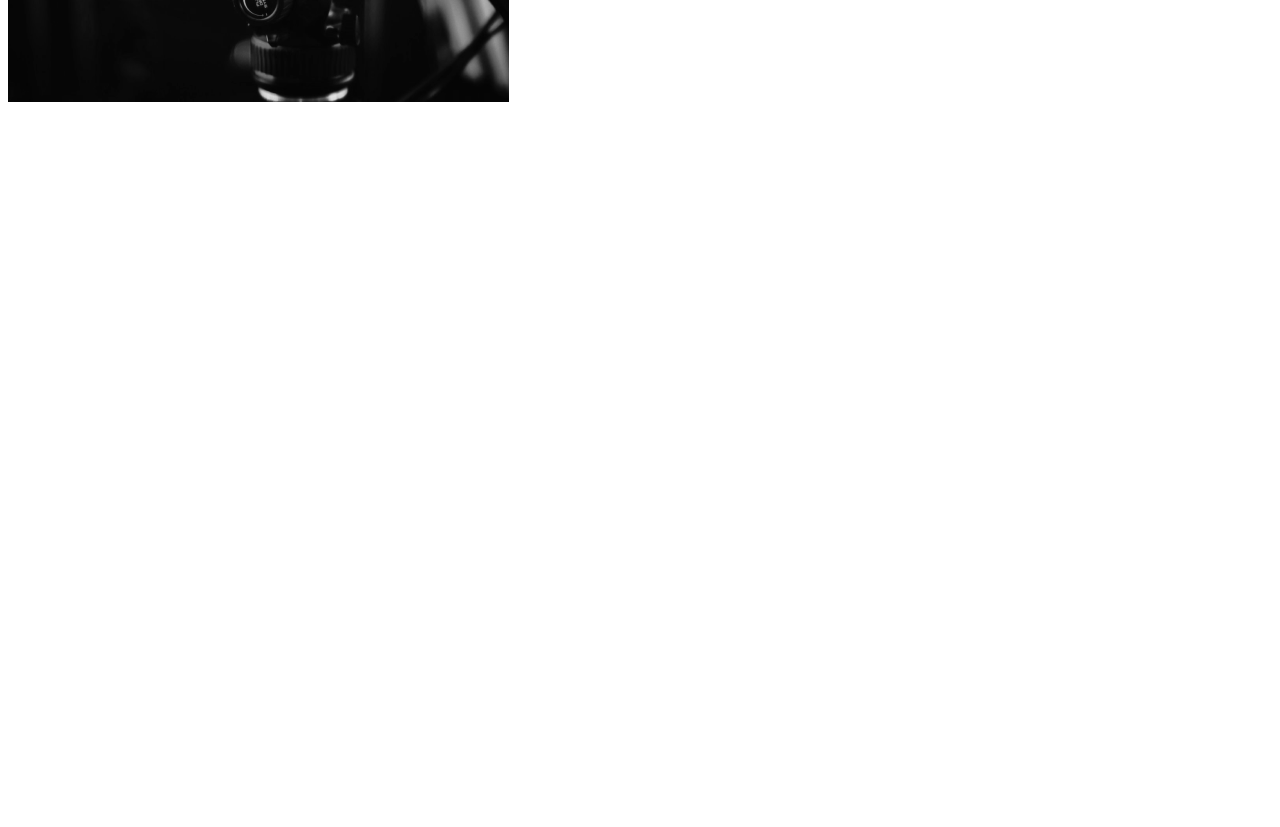
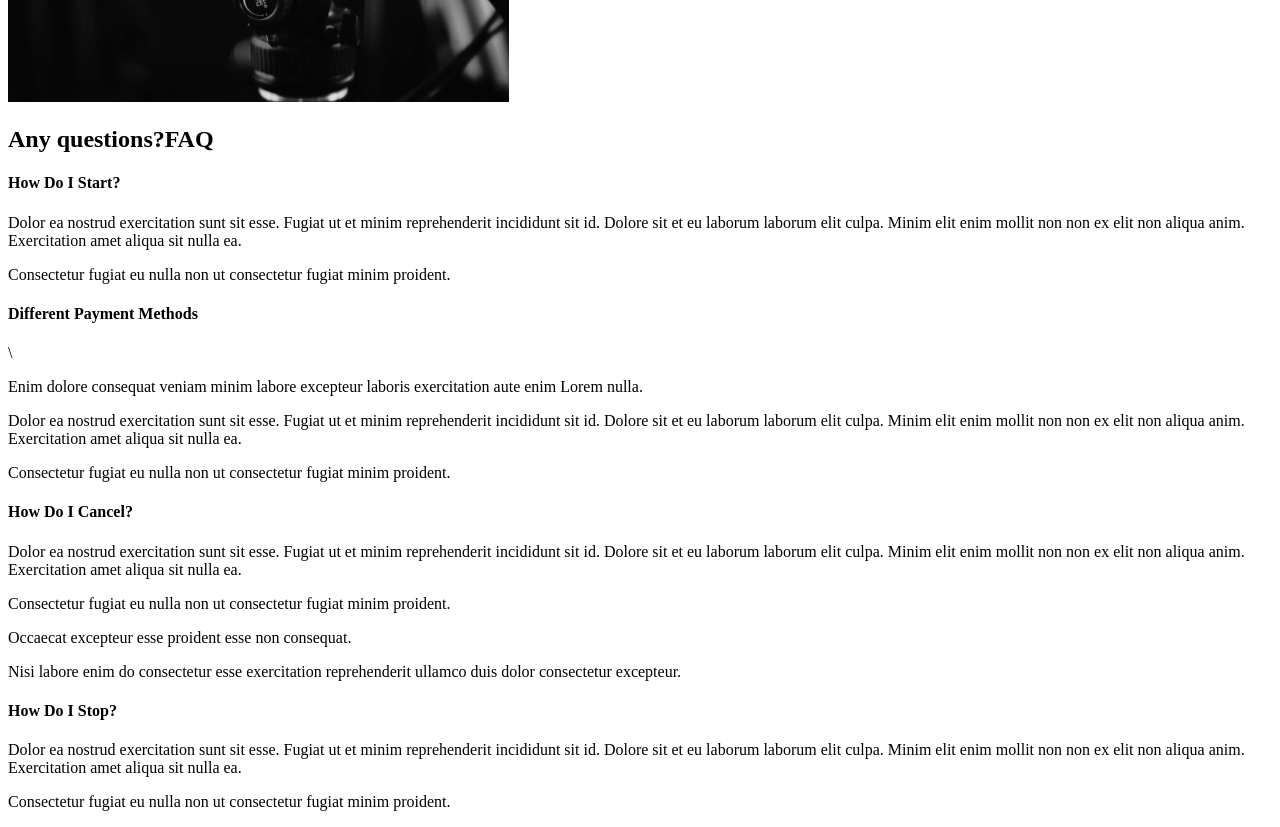
Before and after one commit to GeorgiPetrushev/creative-react-web, a React (Create React App) app: page / in a window 1280 px wide. Shown: the part 2280-3107 px from the top of the page. Before the commit the page ends 2394 px from the top, so only its background shows below. Built offline with nearby package versions, Linux system fonts and the light colour scheme.

Commit message:
add Faq Section

```diff
--- /dev/null
+++ b/src/components/FaqSection.js
@@ -0,0 +1,43 @@
+import React from 'react';
+
+const FaqSection = () => {
+    return(
+        <div className="faq">
+            <h2>Any questions?<span>FAQ</span></h2>
+            <div className="question">
+                <h4>How Do I Start?</h4>
+                <div className='answer'>
+                    <p>Dolor ea nostrud exercitation sunt sit esse. Fugiat ut et minim reprehenderit incididunt sit id. Dolore sit et eu laborum laborum elit culpa. Minim elit enim mollit non non ex elit non aliqua anim. Exercitation amet aliqua sit nulla ea.</p>
+                    <p>Consectetur fugiat eu nulla non ut consectetur fugiat minim proident.</p>
+                </div>
+            </div>
+            <div className="question">
+                <h4>Different Payment Methods</h4>
+                <div className='answer'>\
+                    <p>Enim dolore consequat veniam minim labore excepteur laboris exercitation aute enim Lorem nulla.</p>
+                    <p>Dolor ea nostrud exercitation sunt sit esse. Fugiat ut et minim reprehenderit incididunt sit id. Dolore sit et eu laborum laborum elit culpa. Minim elit enim mollit non non ex elit non aliqua anim. Exercitation amet aliqua sit nulla ea.</p>
+                    <p>Consectetur fugiat eu nulla non ut consectetur fugiat minim proident.</p>
+                </div>
+            </div>
+            <div className="question">
+                <h4>How Do I Cancel?</h4>
+                <div className='answer'>
+                    <p>Dolor ea nostrud exercitation sunt sit esse. Fugiat ut et minim reprehenderit incididunt sit id. Dolore sit et eu laborum laborum elit culpa. Minim elit enim mollit non non ex elit non aliqua anim. Exercitation amet aliqua sit nulla ea.</p>
+                    <p>Consectetur fugiat eu nulla non ut consectetur fugiat minim proident.</p>
+                    <p>Occaecat excepteur esse proident esse non consequat.</p>
+                    <p>Nisi labore enim do consectetur esse exercitation reprehenderit ullamco duis dolor consectetur excepteur.</p>
+                </div>
+            </div>
+            <div className="question">
+                <h4>How Do I Stop?</h4>
+                <div className='answer'>
+                    <p>Dolor ea nostrud exercitation sunt sit esse. Fugiat ut et minim reprehenderit incididunt sit id. Dolore sit et eu laborum laborum elit culpa. Minim elit enim mollit non non ex elit non aliqua anim. Exercitation amet aliqua sit nulla ea.</p>
+                    <p>Consectetur fugiat eu nulla non ut consectetur fugiat minim proident.</p>
+                </div>
+            </div>
+        </div>
+
+    );
+}
+
+export default FaqSection;
--- a/src/pages/AboutUs.js
+++ b/src/pages/AboutUs.js
@@ -1,6 +1,7 @@
 import React from 'react';
 //Page Components
 import AboutSection from '../components/AboutSection';
+import FaqSection from '../components/FaqSection';
 import ServicesSection from '../components/ServicesSection';
 
 const AboutUs = () => {
@@ -8,6 +9,7 @@ const AboutUs = () => {
         <div>
             <AboutSection />
             <ServicesSection />
+            <FaqSection />
         </div>
     )
 }
```
